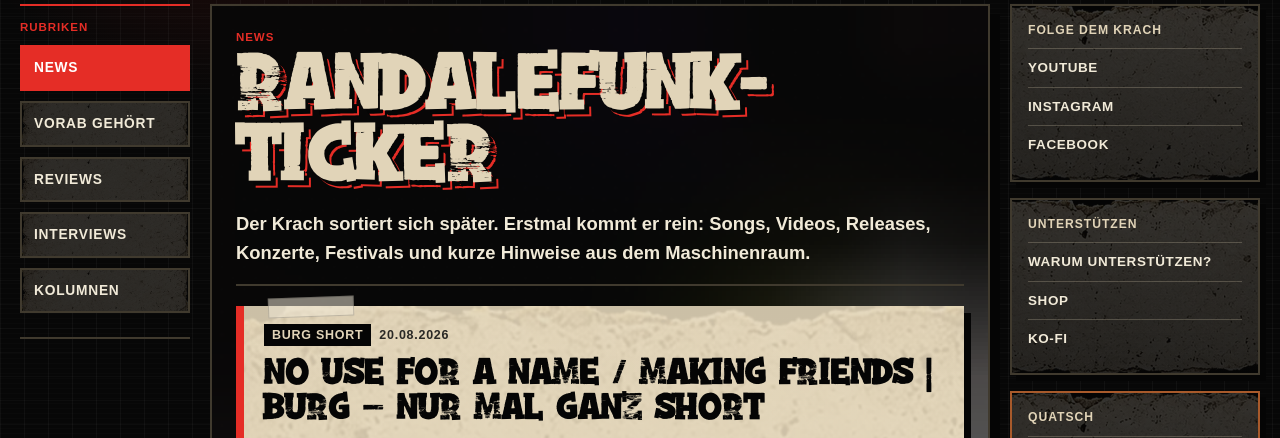
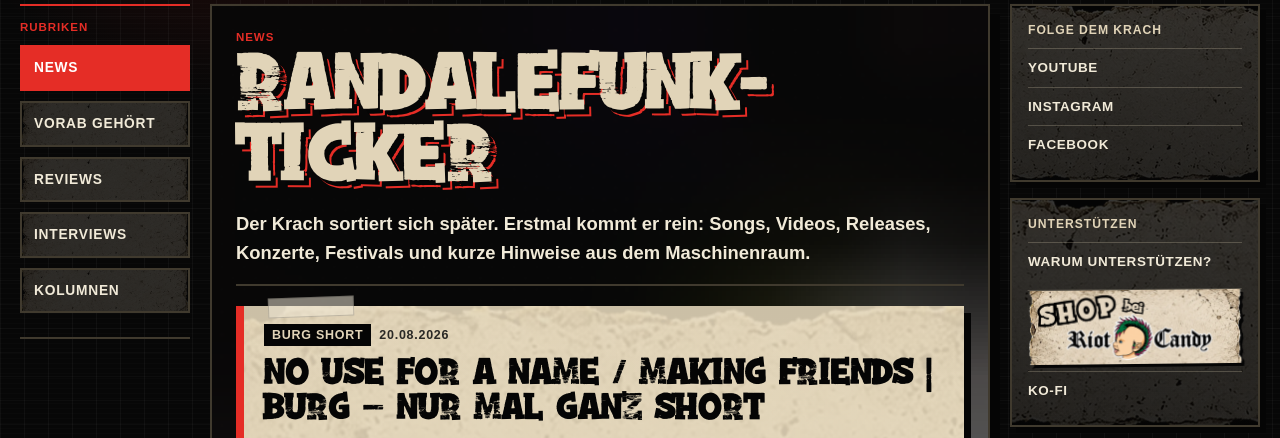
Before and after one commit to RandaleFUNK/randalefunk-website, a PHP site: page / in a window 1280 px wide. Shown: the part 271-709 px from the top of the page. Run offline with PHP 8.4, Linux system fonts and the light colour scheme; data comes from the database, SQL or seed files in the repository; data that the repository does not hold is empty.

Commit message:
Add Riot Candy shop button

```diff
--- a/index.html
+++ b/index.html
@@ -25,7 +25,7 @@
     <link rel="icon" type="image/png" sizes="16x16" href="assets/favicon/favicon-16x16.png">
     <link rel="apple-touch-icon" href="assets/favicon/apple-touch-icon.png">
     <link rel="manifest" href="site.webmanifest">
-    <link rel="stylesheet" href="style.css?v=20260705-kronkorken">
+    <link rel="stylesheet" href="style.css?v=20260820-riot-shop">
   </head>
   <body data-disable-weekly-poll="true">
     <div class="category-strip" aria-label="Magazin-Kategorien">
@@ -1248,7 +1248,9 @@
         <section class="link-block">
           <h2>Unterstützen</h2>
           <a href="warum-unterstuetzen.html">Warum unterstützen?</a>
-          <a href="https://randalefunk-kramladen.myspreadshop.de" target="_blank" rel="noopener noreferrer">Shop</a>
+          <a class="riot-shop-button" href="https://www.riot-candy.com/c/randalefunk" target="_blank" rel="noopener noreferrer" aria-label="RandaleFUNK-Shop bei Riot Candy öffnen">
+            <img src="assets/support/riot-candy-shop-button.png" alt="Shop bei Riot Candy" width="430" height="149">
+          </a>
           <a href="https://ko-fi.com/randalefunk" target="_blank" rel="noopener noreferrer">Ko-Fi</a>
         </section>
 
--- a/style.css
+++ b/style.css
@@ -1912,6 +1912,30 @@ a {
   line-height: 1.3;
   text-decoration: none;
   text-transform: uppercase;
+}
+
+.link-block .riot-shop-button {
+  display: block;
+  min-height: 0;
+  margin: 8px 0 7px;
+  padding: 0;
+  border-top: 1px solid rgb(225 212 184 / 0.24);
+  line-height: 0;
+  transform: rotate(-0.6deg);
+}
+
+.link-block .riot-shop-button img {
+  display: block;
+  width: min(100%, 215px);
+  height: auto;
+  filter: drop-shadow(3px 3px 0 var(--black));
+  transition: filter 160ms ease, transform 160ms ease;
+}
+
+.link-block .riot-shop-button:hover img,
+.link-block .riot-shop-button:focus-visible img {
+  filter: drop-shadow(3px 3px 0 var(--active-accent)) contrast(1.08);
+  transform: translateY(-1px) rotate(0.4deg);
 }
 
 .app-launch-button {
```
Also changed, not shown: assets/support/riot-candy-shop-button.png (added).
